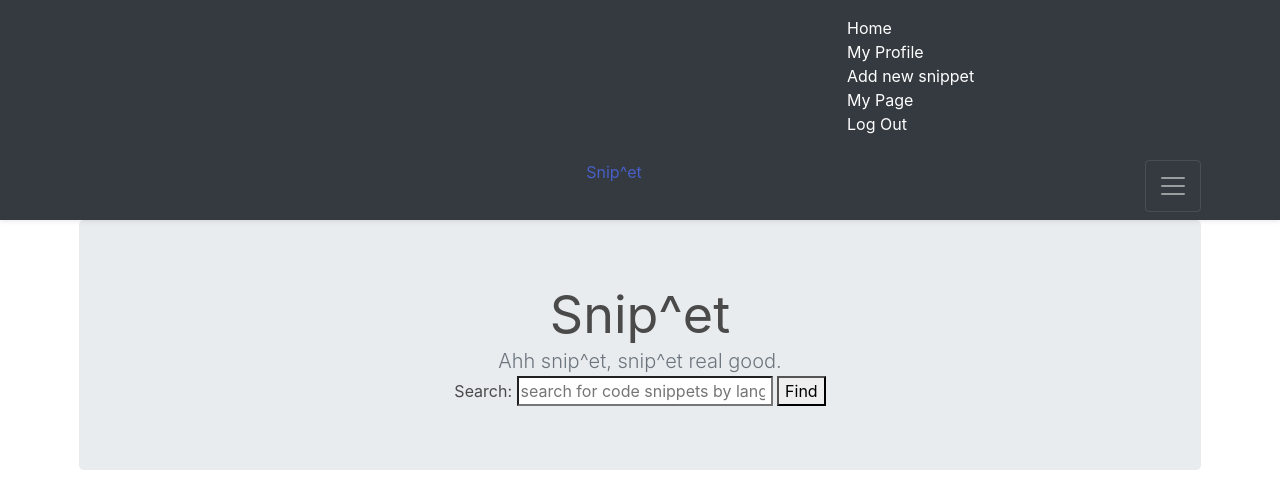
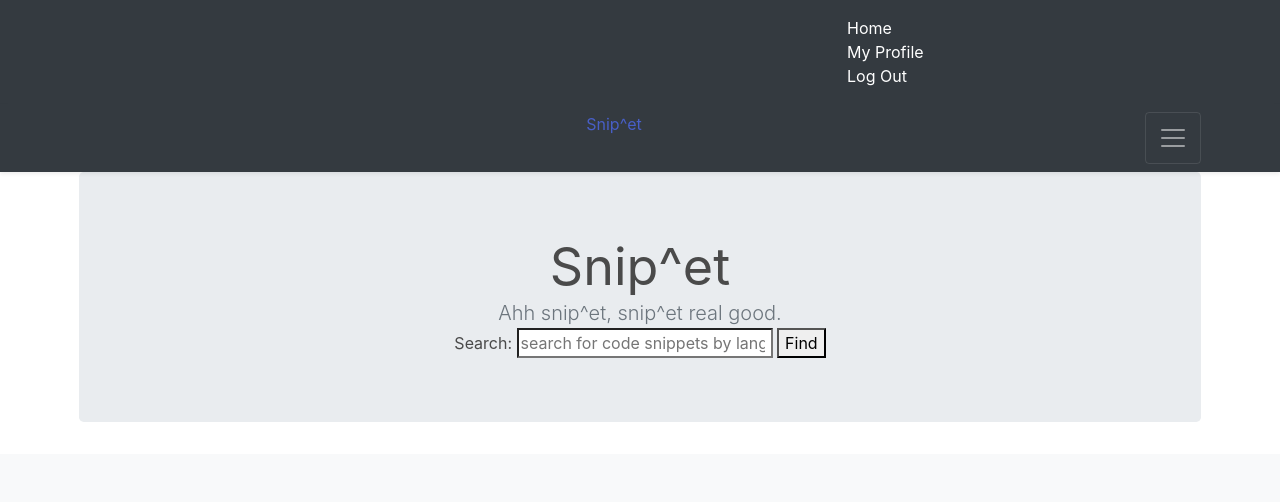
Before and after one commit to momentum-cohort-2018-10/w8-group-project-2-csdd_snipe, a Django app: page / in a window 1280 px wide, after a click that opens the changed part. Shown: the top 502 px of the page. Run offline with Django 3.2, Linux system fonts and the light colour scheme; the visitor is signed in with stand-in values (Sample User, id 1); data that the repository does not hold is empty; some libraries are stand-ins or nearby versions.

Commit message:
stuff is cleaned

```diff
--- a/core/static/js/main.js
+++ b/core/static/js/main.js
@@ -128,6 +128,8 @@ function copySnippet() {
             console.log(success)
             $("#my-snips").append(snippetHtml(snippet));
         });
+        // // redirect
+        // location.href = "profile"
     });
 
 
--- a/core/templates/base.html
+++ b/core/templates/base.html
@@ -57,16 +57,13 @@ public class FileDemo2 {
             <div class="col-sm-4 offset-md-1 py-4">
               <ul class="list-unstyled">
               <li><a href="{% url "home" %}" class="text-white">Home</a></li>
-              <li><a href="{% url "profile" %}" class="text-white">My Profile</a></li>
               {% if user.is_authenticated %}
-              <li><a href="{% url "my_snippets_list" %}" class="text-white">Add new snippet</a></li>
-                <li><a href="{% url "my_snippets_list" %}" class="text-white">My Page</a></li>
+                <li><a href="{% url "profile" %}" class="text-white">My Profile</a></li>
               <li><a href="{% url 'auth_logout' %}" class="text-white">Log Out</a></li>
               {% else %}
                 <li><a href="{% url 'registration_register' %}" class="text-white">Register</a></li>
                 <li><a href="{% url 'auth_login' %}" class="text-white">Log In</a></li>
-
-                {% endif %}
+              {% endif %}
               </ul>
             </div>
           </div>
```
